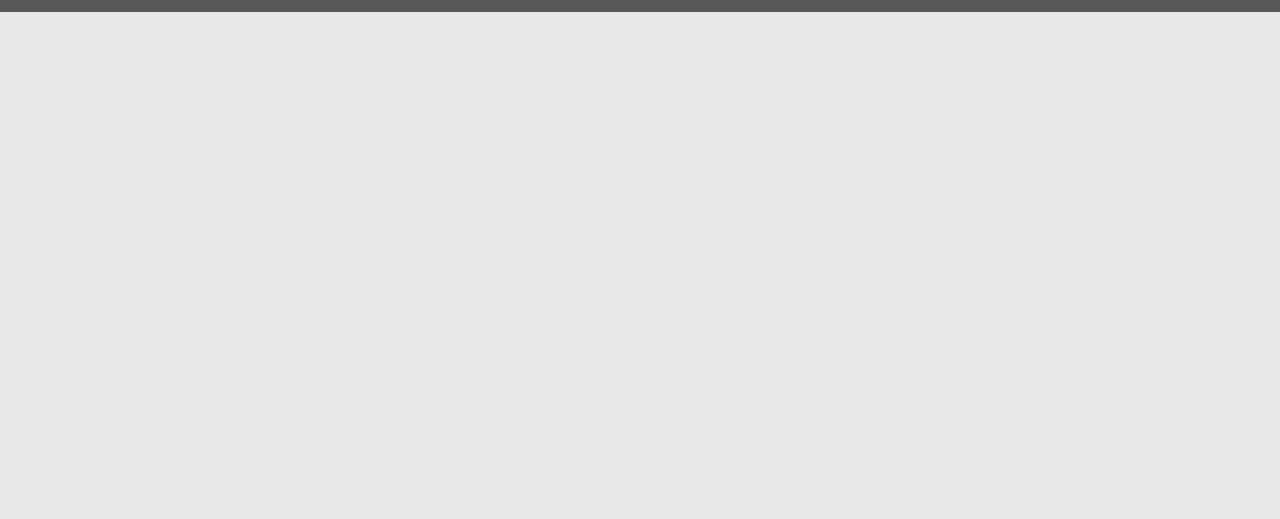
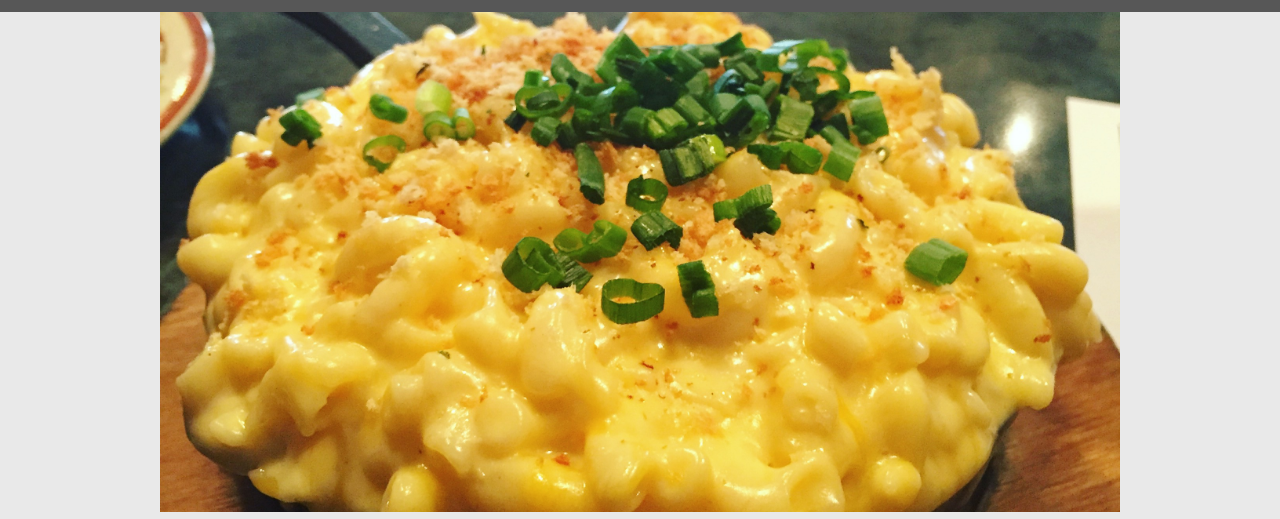
Before and after one commit to NayroFr/odin-recipes, a plain HTML site: page recipes/mac_and_cheese.html in a window 1280 px wide. Shown: the part 58-577 px from the top of the page. Drawn offline with Linux system fonts and the light colour scheme.

Commit message:
Scss compiled

```diff
--- a/css/recipes/recipes.css
+++ b/css/recipes/recipes.css
@@ -25,7 +25,7 @@ h1 {
   height: 500px;
   width: 75%;
   margin: auto;
-  background-image: url(/odin-recipes/mages/macncheeseBackground.jpg);
+  background-image: url(/odin-recipes/images/macncheeseBackground.jpg);
   background-size: cover;
   background-position: 0 35%;
 }
@@ -46,4 +46,4 @@ h1 {
 
 .description {
   text-align: center;
-} /*# sourceMappingURL=recipes.css.map */
+}/*# sourceMappingURL=recipes.css.map */
```
Also changed, not shown: 1 other file.
